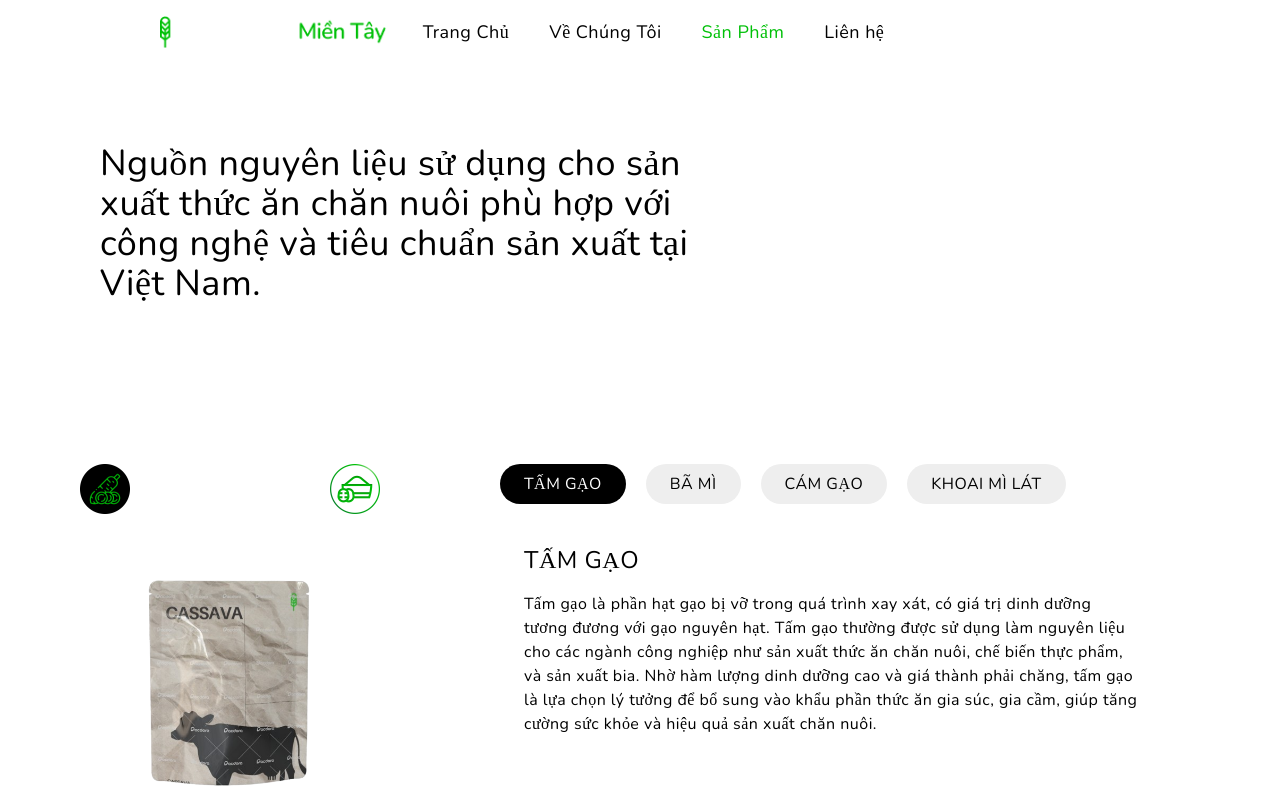
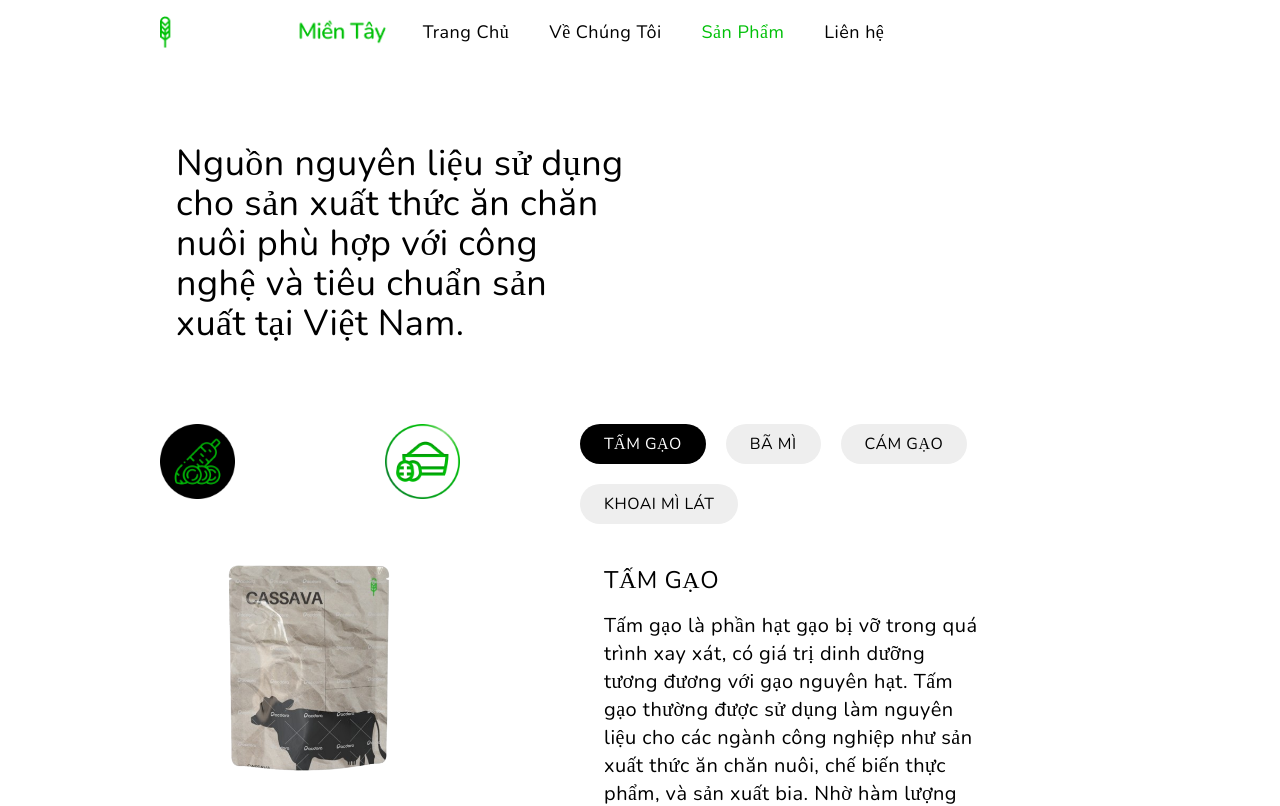
Before and after one commit to Hung-Long-Mien-Tay/main-website, a React (Vite) app: page /products in a window 1280 px wide. Shown: the top 806 px of the page. Built offline with nearby package versions, Linux system fonts and the light colour scheme.

Commit message:
Fix bug - Vite Static Asset Handling - Product

```diff
--- a/src/Products.jsx
+++ b/src/Products.jsx
@@ -13,14 +13,14 @@ const Products = () => {
         <div>
           <Typography
             variant="h3"
-            className="text-black mt-20 xs:w-full xs:px-5 sm:w-3/4 sm:mx-20 md:w-1/2"
+            className="text-black mt-20 xs:w-3/4 xs:px-24 sm:w-3/4 sm:mx-20 md:w-1/2"
           >
             Nguồn nguyên liệu sử dụng cho sản xuất thức ăn chăn nuôi phù hợp với
             công nghệ và tiêu chuẩn sản xuất tại Việt Nam.
           </Typography>
         </div>
 
-        <div className="mt-40 w-full lg:me-44">
+        <div className="ms-20 mt-20 w-3/4 h-96 lg:me-44">
           <ProductTabs />
         </div>
       </div>
--- a/src/components/ProductsPage/ProductTabs.jsx
+++ b/src/components/ProductsPage/ProductTabs.jsx
@@ -66,12 +66,11 @@ const ProductTabs = () => {
               key={index}
               icon1={item.icon1}
               icon2={item.icon2}
-              width={60}
               active={activeTab === item.tabId}
               onClick={() => handleTabClick(item.tabId)} // Update tab on icon click
               style={{
-                width: "50px",
-                height: "50px",
+                width: "75px",
+                height: "75px",
                 justifySelf: index % 2 === 0 ? "start" : "end",
                 alignSelf: index < 2 ? "start" : "end",
               }}
@@ -124,7 +123,7 @@ const ProductTabs = () => {
               <Typography variant="h4" className="text-black mt-5">
                 TẤM GẠO
               </Typography>
-              <p className="mt-4">
+              <Typography variant="body" className="text-black mt-4">
                 Tấm gạo là phần hạt gạo bị vỡ trong quá trình xay xát, có giá
                 trị dinh dưỡng tương đương với gạo nguyên hạt. Tấm gạo thường
                 được sử dụng làm nguyên liệu cho các ngành công nghiệp như sản
@@ -132,7 +131,7 @@ const ProductTabs = () => {
                 hàm lượng dinh dưỡng cao và giá thành phải chăng, tấm gạo là lựa
                 chọn lý tưởng để bổ sung vào khẩu phần thức ăn gia súc, gia cầm,
                 giúp tăng cường sức khỏe và hiệu quả sản xuất chăn nuôi.
-              </p>
+              </Typography>
             </div>
           )}
           {activeTab === "tab-2" && (
@@ -140,7 +139,7 @@ const ProductTabs = () => {
               <Typography variant="h4" className="text-black mt-5">
                 BÃ MÌ
               </Typography>
-              <p className="mt-4">
+              <Typography variant="body" className="text-black mt-4">
                 Bã khoai mì, hay bã sắn, là phụ phẩm từ quá trình chiết xuất
                 tinh bột tại nhà máy. Trung bình, mỗi ngày một nhà máy sản xuất
                 100 tấn tinh bột khô sẽ tạo ra khoảng 30-40 tấn bã mì tươi. Bã
@@ -148,18 +147,22 @@ const ProductTabs = () => {
                 vụ nhiều ngành công nghiệp như sản xuất thức ăn chăn nuôi,
                 Ethanol, cồn, axit nitric, và men vi sinh. Trong đó, việc dùng
                 bã khoai mì làm thức ăn chăn nuôi là phổ biến nhất.
-                <Typography variant="body" className="text-black mt-5">
+                <Typography variant="body" className="font-bold text-black mt-5">
                   Chỉ Tiêu Chất Lượng
                 </Typography>
                 Độ ẩm (max): 14%
                 <br />
-                Gluten ướt (min): 32% Protein thô (min): 10,5% Tro thô (max): 1%
+                Gluten ướt (min): 32%
+                <br />
+                Protein thô (min): 10,5%
+                <br />
+                Tro thô (max): 1%
                 <br />
                 Sản phẩm không chứa kháng sinh, hóa chất, chất cấm
                 <br />
                 Công dụng: Sử dụng trong sản xuất thức ăn chăn nuôi, thủy sản Sử
                 dụng theo công thức nhà sản xuất
-              </p>
+              </Typography>
             </div>
           )}
           {activeTab === "tab-3" && (
@@ -167,7 +170,7 @@ const ProductTabs = () => {
               <Typography variant="h4" className="text-black mt-5">
                 CÁM GẠO
               </Typography>
-              <p className="mt-4 text-gray-600">
+              <Typography variant="body" className="text-black mt-4">
                 Cám gạo là lớp vỏ ngoài của hạt gạo, được tách ra trong quá
                 trình xay xát. Đây là sản phẩm giàu dinh dưỡng với hàm lượng
                 protein, chất béo và khoáng chất cao. Cám gạo thường được sử
@@ -177,7 +180,7 @@ const ProductTabs = () => {
                 ứng dụng trong sản xuất thực phẩm chức năng, mỹ phẩm, và các sản
                 phẩm dưỡng da nhờ vào đặc tính chống oxy hóa và làm đẹp tự
                 nhiên.
-              </p>
+              </Typography>
             </div>
           )}
           {activeTab === "tab-4" && (
@@ -185,7 +188,7 @@ const ProductTabs = () => {
               <Typography variant="h4" className="text-black mt-5">
                 KHOAI MÌ LÁT
               </Typography>
-              <p className="mt-4 text-gray-600">
+              <Typography variant="body" className="text-black mt-4">
                 Khoai Mì Lát từ Việt Nam đã và đang khẳng định vị thế trên thị
                 trường quốc tế, được ứng dụng rộng rãi trong sản xuất thức ăn
                 gia súc.
@@ -193,11 +196,7 @@ const ProductTabs = () => {
                 Hưng Long Miền Tây đặc biệt chú trọng đến việc bảo quản và lựa
                 chọn sản phẩm kỹ lưỡng, đảm bảo không bị mối mọt hay sâu bệnh,
                 giúp khoai mì lát của chúng tôi luôn đạt chuẩn sản xuất.
-                <br />
-                Nếu Quý doanh nghiệp có nhu cầu, xin vui lòng liên hệ để nhận
-                báo giá tốt nhất và các thông tin chi tiết.
-                <br />
-                <Typography variant="body" className="text-black mt-5">
+                <Typography variant="body" className="font-bold text-black mt-5">
                   Chỉ Tiêu Chất Lượng
                 </Typography>
                 Moisture : 14.5 % max
@@ -209,7 +208,7 @@ const ProductTabs = () => {
                 Packing : around 40 kgs/pp bag
                 <br />
                 Loading : 27 mts in 1x40’HQ
-              </p>
+              </Typography>
             </div>
           )}
         </div>
--- a/src/components/Typography.jsx
+++ b/src/components/Typography.jsx
@@ -17,7 +17,7 @@ const sizes = {
   h3: "text-2xl sm:text-4xl",
   h4:  "text-lg sm:text-2xl",
   sh1: "text-lg sm:text-xl",
-  body:"text-md sm:text-lg",
+  body:"text-lg sm:text-xl",
   small: "text-sm sm:text-md"
 };
 
```
